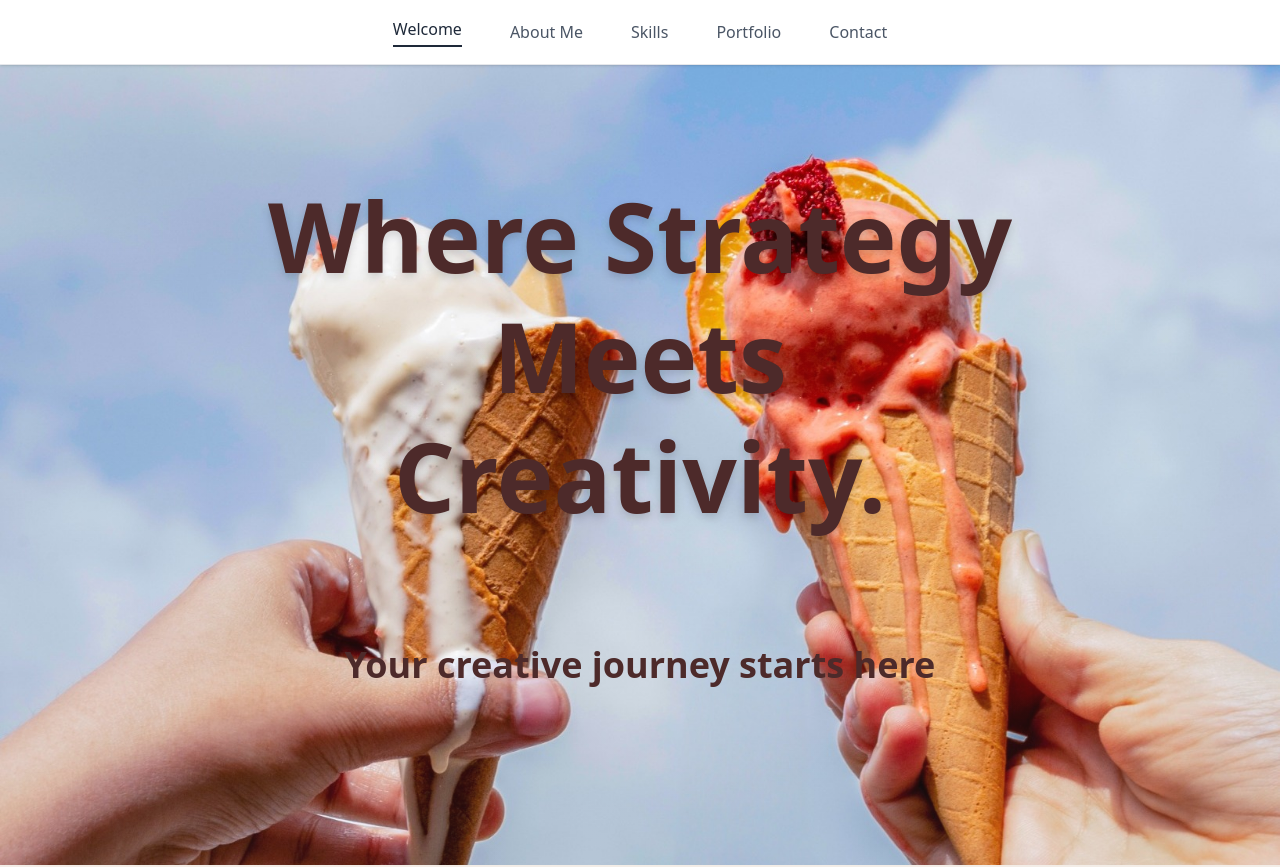
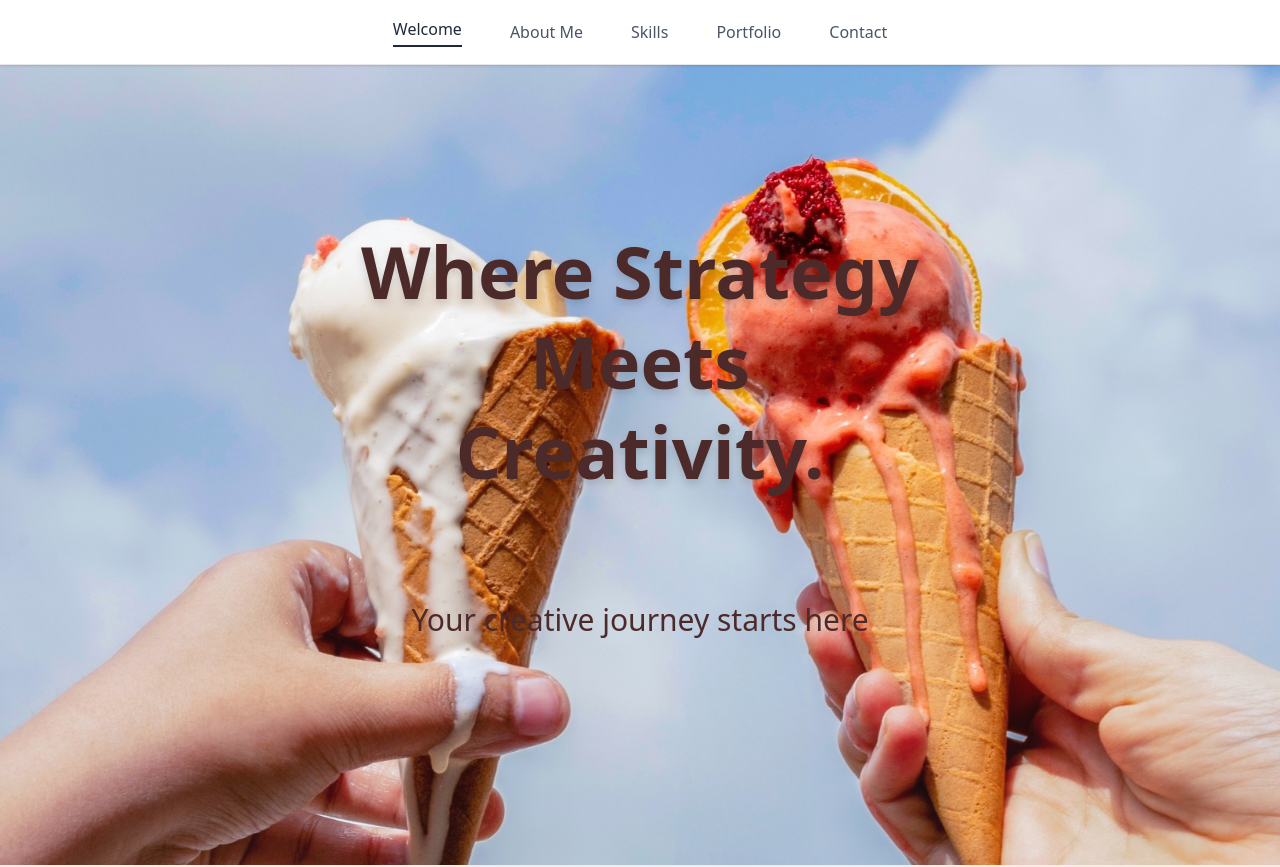
Before and after one commit to neuralpulse/vinshi-profile, a React (Vite) app: page / in a window 1280 px wide. Shown: the top 867 px of the page. Built offline with nearby package versions, Linux system fonts and the light colour scheme.

Commit message:
Fixed Hero component

```diff
--- a/src/components/Hero.jsx
+++ b/src/components/Hero.jsx
@@ -29,7 +29,6 @@ export default function Hero({ sectionRef }) {
       id="hero"
       ref={sectionRef}
     >
-      {/* Mobile Image */}
       <img
         src={mobileHero}
         alt="Hero Background Mobile"
@@ -56,8 +55,8 @@ export default function Hero({ sectionRef }) {
         >
           {/* Heading */}
           <h1
-            className="text-5xl sm:text-5xl md:text-6xl lg:text-7xl xl:text-8xl
-             font-extrabold leading-tight drop-shadow-lg
+            className="text-5xl sm:text-5xl md:text-6xl lg:text-7xl xl:text-7xl
+             font-bold leading-tight drop-shadow-lg
              transform -translate-y-12 sm:-translate-y-16 md:-translate-y-10"
           >
             <span className="block">Where Strategy</span>
@@ -67,7 +66,7 @@ export default function Hero({ sectionRef }) {
 
           {/* Subheading */}
           <motion.p
-            className="text-2xl font-bold sm:text-xl md:text-2xl lg:text-3xl xl:text-4xl leading-relaxed py-5
+            className="text-2xl font-medium sm:text-xl md:text-2xl lg:text-3xl xl:text-3xl leading-relaxed py-5
                        mt-65 sm:mt-6 md:mt-10"
             initial={{ opacity: 0, y: 40 }}
             animate={{ opacity: 1, y: 0 }}
--- a/src/components/Testimonials.jsx
+++ b/src/components/Testimonials.jsx
@@ -3,7 +3,7 @@ import React, { useState } from "react";
 const data = [
   {
     id: 1,
-    name: "Vinshika Young, CA",
+    name: "Alexa Young, CA",
     quote:
       "Vinshika provided a sense of ease to work with you or use your products. Change the text and add your own.",
   },
@@ -29,32 +29,37 @@ export default function Testimonials() {
 
   return (
     <section
-      className="bg-[#f3ede7]  py-16 sm:py-20 md:py-24 mb-1"
+      className="bg-[#f3ede7] py-16 sm:py-20 md:py-24 mb-1"
       id="testimonials"
     >
       <h3 className="text-2xl sm:text-3xl md:text-4xl font-bold text-[#4d2a2a] mb-10 sm:mb-12 text-center uppercase tracking-wide leading-tight pt-5">
         TESTIMONIALS
       </h3>
       <div className="max-w-6xl mx-auto px-4 sm:px-6 lg:px-8">
-        <div className="bg-[#ffffff]  border-gray-200 rounded-xl p-6 sm:p-8 md:p-10 shadow-lg flex flex-col md:flex-row items-center justify-between gap-6 sm:gap-8">
+        <div className="bg-white border-gray-200 rounded-xl p-4 sm:p-8 md:p-10 shadow-lg flex items-center justify-between gap-3 sm:gap-6">
+          {/* Prev Button */}
           <button
             onClick={prev}
-            className="w-10 h-10 rounded-full bg-gray-200 text-gray-600 hover:bg-[#4d2a2a] hover:text-white transition-all duration-300 flex items-center justify-center focus:outline-none focus:ring-2 focus:ring-[#4d2a2a]"
+            className="w-8 h-8 sm:w-10 sm:h-10 rounded-full bg-gray-200 text-gray-600 hover:bg-[#4d2a2a] hover:text-white transition-all duration-300 flex items-center justify-center focus:outline-none focus:ring-2 focus:ring-[#4d2a2a]"
             aria-label="Previous testimonial"
           >
             ◀
           </button>
-          <div className="flex-1 text-center">
-            <p className="italic text-gray-700 text-lg sm:text-xl md:text-2xl leading-relaxed">
+
+          {/* Text */}
+          <div className="flex-1 text-center px-2 sm:px-6">
+            <p className="italic text-gray-700 text-base sm:text-lg md:text-2xl leading-relaxed">
               “{data[i].quote}”
             </p>
-            <p className="mt-4 font-semibold text-[#4d2a2a] text-xl sm:text-2xl md:text-3xl">
+            <p className="mt-3 font-semibold text-[#4d2a2a] text-lg sm:text-xl md:text-2xl">
               — {data[i].name}
             </p>
           </div>
+
+          {/* Next Button */}
           <button
             onClick={next}
-            className="w-10 h-10 rounded-full bg-gray-200 text-gray-600 hover:bg-[#4d2a2a] hover:text-white transition-all duration-300 flex items-center justify-center focus:outline-none focus:ring-2 focus:ring-[#4d2a2a]"
+            className="w-8 h-8 sm:w-10 sm:h-10 rounded-full bg-gray-200 text-gray-600 hover:bg-[#4d2a2a] hover:text-white transition-all duration-300 flex items-center justify-center focus:outline-none focus:ring-2 focus:ring-[#4d2a2a]"
             aria-label="Next testimonial"
           >
             ▶
```
